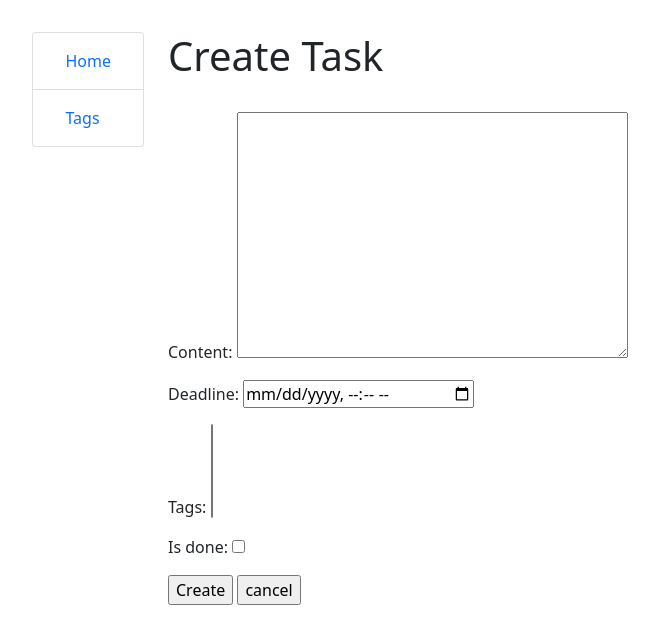
After one commit to T-Vlad-96/TaskTracker, a Django app: page /task/create/ in a window 1280 px wide. The commit adds this page. Shown: the top 644 px of the page, without its empty margins (60-719 px from the left). Run offline with Django 4.2, Linux system fonts and the light colour scheme; data that the repository does not hold is empty.

Commit message:
feat: Add TaskCreateView with url and tempalate
- Add TaskForm for better UX in time of new task creating
- Add links to page with tasks and tags to sidebar

```diff
--- a/templates/includes/sidebar.html
+++ b/templates/includes/sidebar.html
@@ -1,11 +1,11 @@
 <ul class="list-group float-end list-unstyled">
   <li class="list-group-item">
-    <a href="#" class="nav-link">
+    <a href="{% url 'tracker:home' %}" class="nav-link">
       Home
     </a>
   </li>
   <li class="list-group-item">
-    <a href="#" class="nav-link">
+    <a href="{% url 'tracker:tags' %}" class="nav-link">
       Tags
     </a>
   </li>
--- a/templates/tracker/home.html
+++ b/templates/tracker/home.html
@@ -4,7 +4,9 @@
 {% block content %}
   <h1>
     TODO list
-    <a href="#" class="btn btn-primary float-end">Add task</a>
+    <a href="{% url 'tracker:task_create' %}"
+       class="btn btn-primary float-end">Add task
+    </a>
   </h1>
   <ul class="list-group-item list-unstyled border-0">
     {% for task in task_list %}
--- a/templates/tracker/tags.html
+++ b/templates/tracker/tags.html
@@ -3,7 +3,10 @@
 {% block content %}
   <h1>
     Tags
-    <a href="#" class="btn btn-primary float-end">Add</a>
+    <a href="{% url 'tracker:tag_create' %}"
+       class="btn btn-primary float-end">
+      Add
+    </a>
   </h1>
   <hr>
   <table class="table">
--- /dev/null
+++ b/templates/tracker/task_form.html
@@ -0,0 +1,13 @@
+{% extends "base.html" %}
+
+
+{% block content %}
+  <h1>{{ object|yesno:"Update,Create" }} Task</h1>
+  <br>
+  <form action="" method="post">
+    {% csrf_token %}
+    {{ form.as_p }}
+    <input type="submit" value="{{ object|yesno:"Update,Create" }}">
+    <input type="button" value="cancel" onclick="javascript:history.back()">
+  </form>
+{% endblock %}
--- /dev/null
+++ b/tracker/forms.py
@@ -0,0 +1,13 @@
+from django import forms
+from .models import Task
+
+class TaskForm(forms.ModelForm):
+    class Meta:
+        model = Task
+        fields = ['content', 'deadline', 'tags', 'is_done']
+        widgets = {
+            'deadline': forms.DateTimeInput(
+                attrs={'type': 'datetime-local', 'placeholder': 'YYYY-MM-DD HH:MM'},
+                format='%Y-%m-%dT%H:%M'
+            )
+        }
--- a/tracker/urls.py
+++ b/tracker/urls.py
@@ -1,14 +1,18 @@
 from django.urls import path
 from .views import (
-    HomeListView,
+    TaskListView,
     TagListView,
     TagUpdateView,
     TagDeleteView,
+    TagCreateView,
+    TaskCreateView,
 )
 
 urlpatterns = [
-    path("", HomeListView.as_view(), name="home"),
+    path("", TaskListView.as_view(), name="home"),
+    path("task/create/", TaskCreateView.as_view(), name="task_create"),
     path("tags/", TagListView.as_view(), name="tags"),
+    path("tags/create/", TagCreateView.as_view(), name="tag_create"),
     path(
         "tags/update/<int:pk>/",
         TagUpdateView.as_view(),
--- a/tracker/views.py
+++ b/tracker/views.py
@@ -1,7 +1,8 @@
 from django.shortcuts import render
 from django.urls import reverse_lazy
-from django.views.generic import ListView, UpdateView, DeleteView
+from django.views.generic import ListView, UpdateView, DeleteView, CreateView
 
+from .forms import TaskForm
 from .models import Task, Tag
 
 
@@ -10,9 +11,15 @@ class TagListView(ListView):
     template_name = "tracker/tags.html"
 
 
+class TagCreateView(CreateView):
+    model = Tag
+    fields = ("name",)
+    success_url = reverse_lazy("tracker:tags")
+
+
 class TagUpdateView(UpdateView):
     model = Tag
-    fields = ("name", )
+    fields = ("name",)
     success_url = reverse_lazy("tracker:home")
 
 
@@ -22,6 +29,12 @@ class TagDeleteView(DeleteView):
     template_name = "tracker/tag_delete_confirm.html"
 
 
-class HomeListView(ListView):
+class TaskListView(ListView):
     model = Task
     template_name = "tracker/home.html"
+
+
+class TaskCreateView(CreateView):
+    model = Task
+    success_url = reverse_lazy("tracker:home")
+    form_class = TaskForm
```
